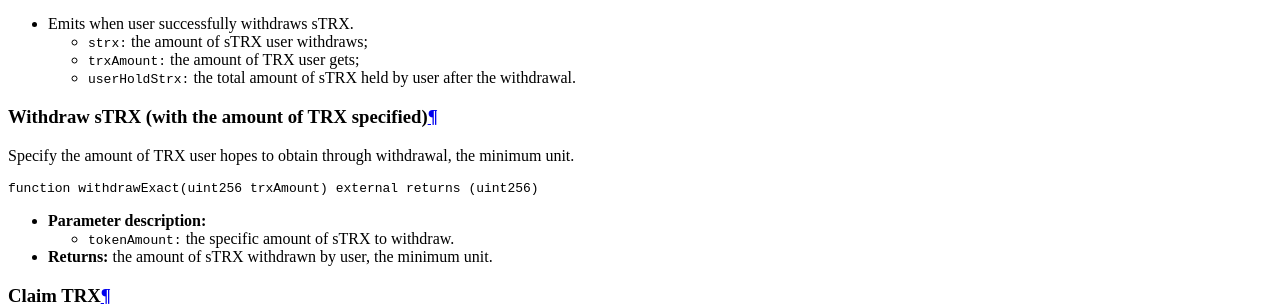
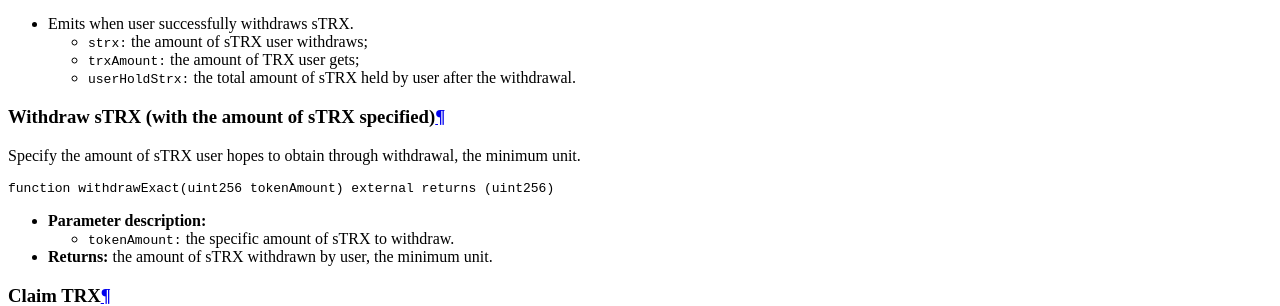
Before and after one commit to justlend/justlend-docs, an MkDocs documentation site: the page built from docs/developers/staked_trx.md, in a window 1280 px wide and 900 px high, scrolled down 9328 px. Shown: the part 160-466 px from the top of the window. Built offline with MkDocs 1.6.1 and Material for MkDocs 9.7.7, drawn with Linux system fonts in a browser that asks for light colours.

Commit message:
Update withdrawal function parameter
Update withdrawal function parameter

````diff
--- a/docs/developers/staked_trx.md
+++ b/docs/developers/staked_trx.md
@@ -132,10 +132,10 @@ Withdraw(address user, uint256 strx, uint256 trxAmount, uint256 userHoldStrx)
     * `userHoldStrx:` the total amount of sTRX held by user after the withdrawal.
 
 
-### **Withdraw sTRX (with the amount of TRX specified)**
-Specify the amount of TRX user hopes to obtain through withdrawal, the minimum unit.
+### **Withdraw sTRX (with the amount of sTRX specified)**
+Specify the amount of sTRX user hopes to obtain through withdrawal, the minimum unit.
 ``` solidity
-function withdrawExact(uint256 trxAmount) external returns (uint256)
+function withdrawExact(uint256 tokenAmount) external returns (uint256)
 ```
 
 * **Parameter description:**
````
